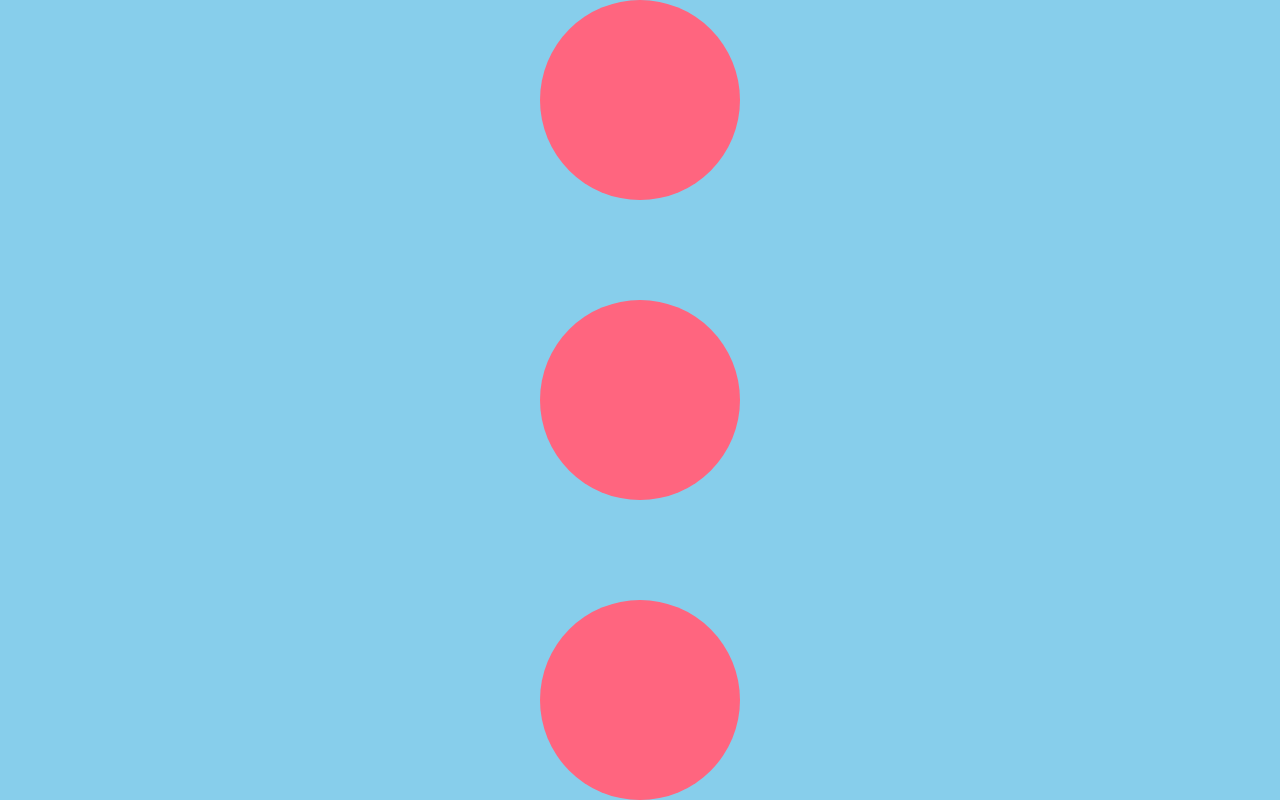
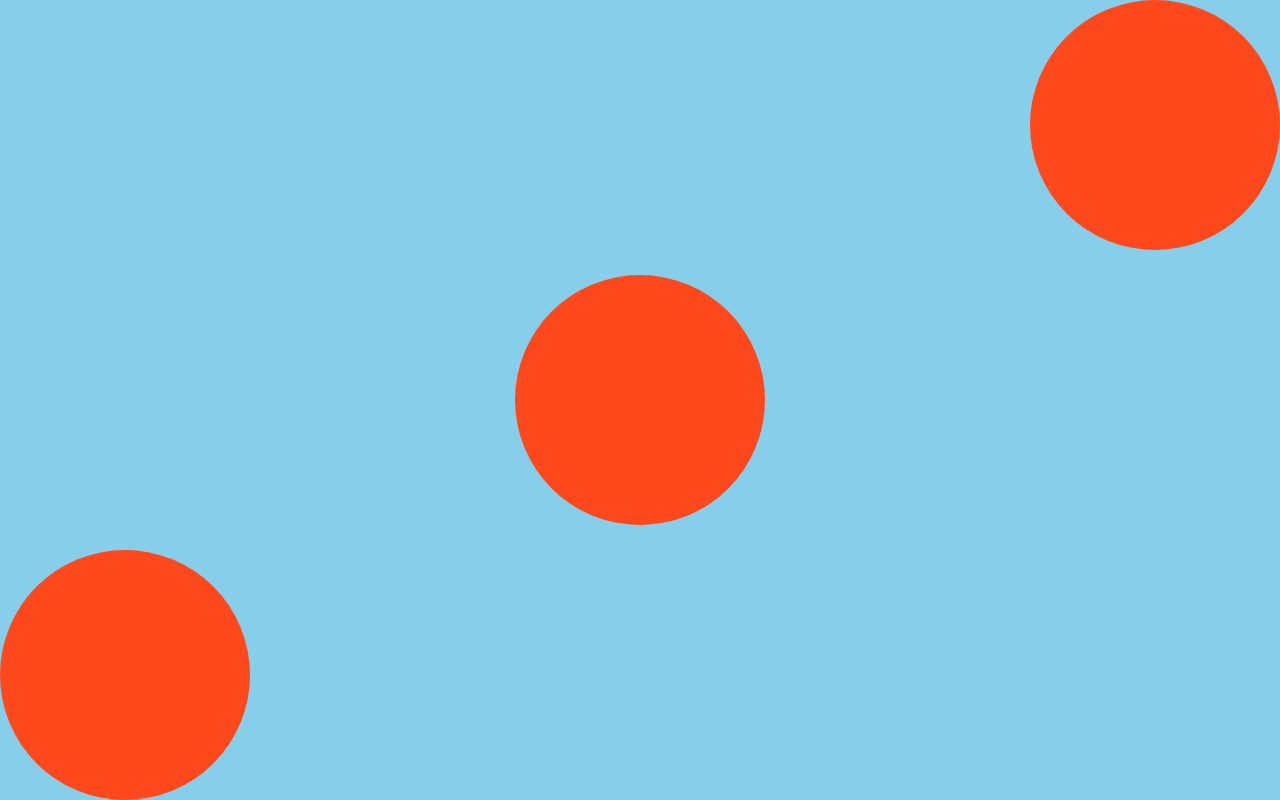
Before and after one commit to Leyner1n/leyner1n-flexbox, a plain HTML site: page index.html in a window 1280 px wide. Drawn offline with Linux system fonts and the light colour scheme.

Commit message:
чистка

```diff
--- a/css/style-1.css
+++ /dev/null
@@ -1,30 +0,0 @@
-body {
-    display: flex;
-    flex-direction: column;
-    background-color: skyblue;
-    height: 100vh;
-    margin: 0
-}
-
-.circle {
-    display: flex;
-    height: 300px;
-    width: 300px;
-    border-radius: 50%;
-    background-color: rgb(255, 72, 27);
-}
-
-.circle-1 {
-    display: flex;
-    align-self: flex-start;
-}
-
-.circle-2 {
-    display: flex;
-    align-self: center;
-}
-
-.circle-3 {
-    display: flex;
-    align-self: flex-end;
-}
--- a/css/style.css
+++ b/css/style.css
@@ -1,17 +1,26 @@
 body {
     display: flex;
+    justify-content: space-between;
+    background-color: skyblue;
     height: 100vh;
-    flex-direction: column;
-    justify-content: space-between;
-    align-items: center;
-    background-color: skyblue;
     margin: 0;
 }
 
 .circle {
-    display: flex;
-    height: 200px;
-    width: 200px;
-    border-radius: 50%;
-    background-color: rgb(255, 101, 127);
+    height: 250px;
+    width: 250px;
+    border-radius: 100%;
+    background-color: rgb(255, 72, 27);
 }
+
+.circle:nth-child(1) {
+    align-self: flex-end;
+}
+
+.circle:nth-child(2) {
+    align-self: center;
+}
+
+.circle:nth-child(3) {
+    align-self: flex-start;
+}
--- a/index.html
+++ b/index.html
@@ -3,7 +3,7 @@
 <head>
     <meta charset="UTF-8">
     <link rel="stylesheet" href="./css/style.css">
-    <title>github</title>
+    <title>test-2</title>
 </head>
 <body>
 
```
Also changed, not shown: project-1.html (deleted, +0 -15 lines), 1 other file.
